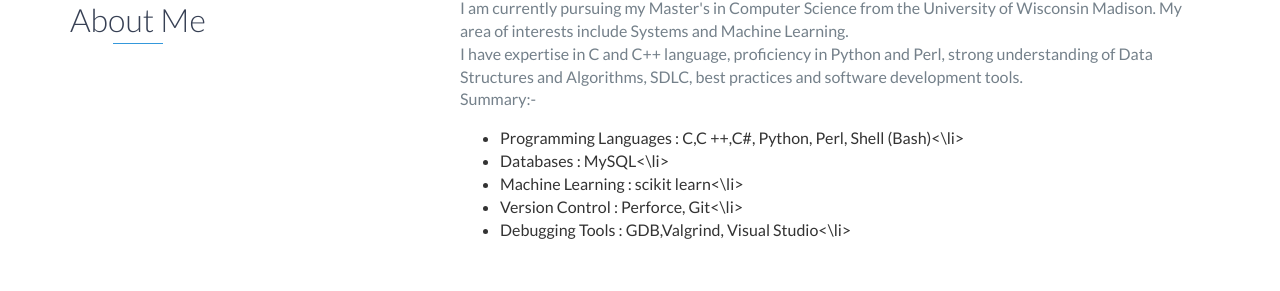
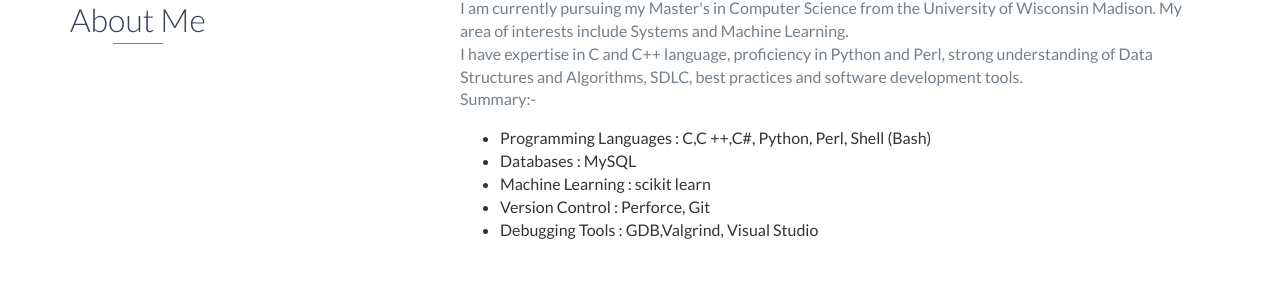
Before and after one commit to biplavk/biplavk.github.io, a website: page index.html in a window 1280 px wide. Shown: the part 878-1169 px from the top of the page. Drawn offline with nearby package versions, Linux system fonts and the light colour scheme.

Commit message:
Update index.html

```diff
--- a/index.html
+++ b/index.html
@@ -78,11 +78,11 @@
 		       I have expertise in C and C++ language, proficiency in Python and Perl, strong understanding of Data Structures and Algorithms, SDLC, best practices and software development tools.
                        <br/>
 		       Summary:-<ul>
-		       <li>Programming Languages : C,C ++,C#, Python, Perl, Shell (Bash)<\li>
-		       <li>Databases : MySQL<\li>
-		       <li>Machine Learning : scikit learn<\li>
-                       <li>Version Control : Perforce, Git<\li>
-                       <li>Debugging Tools : GDB,Valgrind, Visual Studio<\li>
+		       <li>Programming Languages : C,C ++,C#, Python, Perl, Shell (Bash)</li>
+		       <li>Databases : MySQL</li>
+		       <li>Machine Learning : scikit learn</li>
+                       <li>Version Control : Perforce, Git</li>
+		       <li>Debugging Tools : GDB,Valgrind, Visual Studio</li></ul>
                     </p>
                 </div>
             </div>
```
